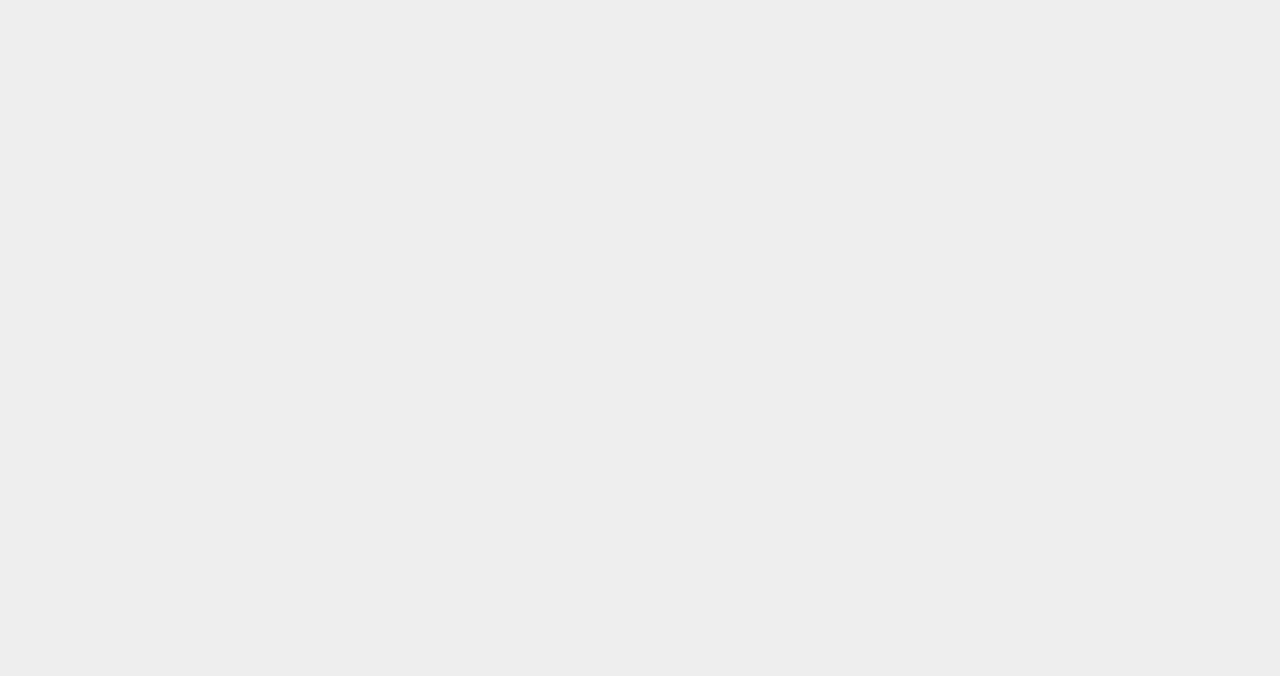
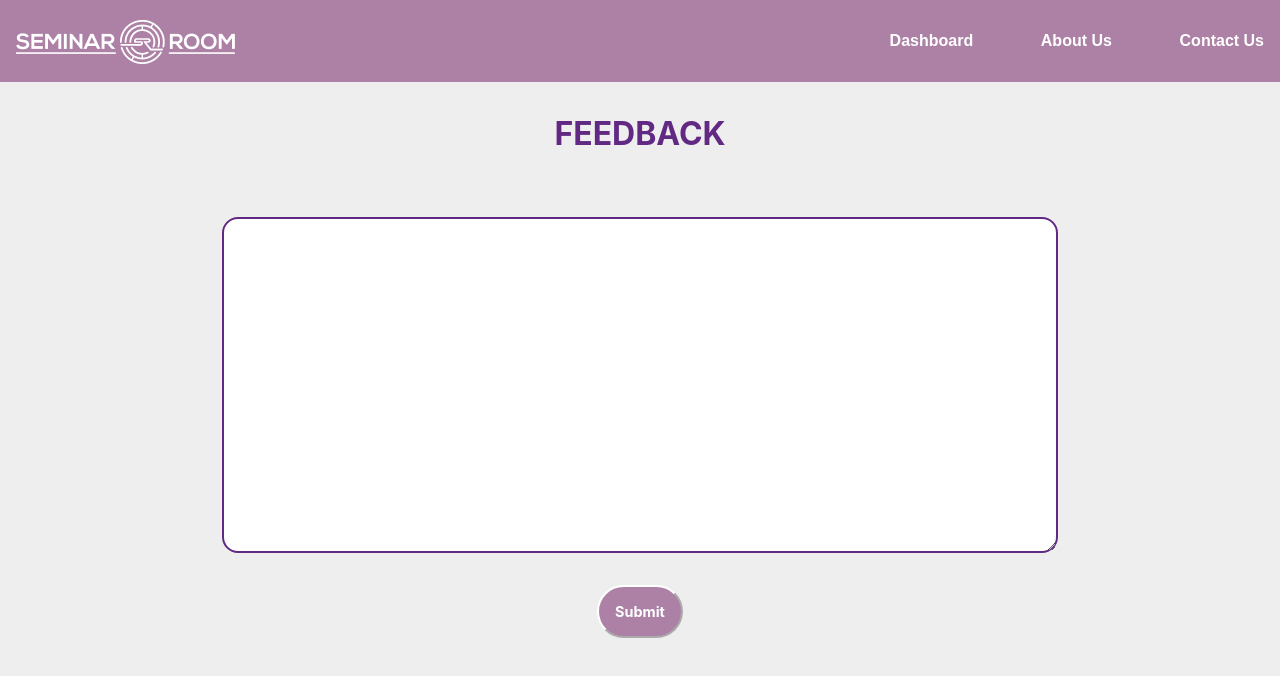
Before and after one commit to Seminar-Room/seminar-apr, a React (Vite) app: page /feedback/1 in a window 1280 px wide. Before the commit this address had no page. Shown: the top 676 px of the page. Built offline with nearby package versions, Linux system fonts and the light colour scheme; a web font is replaced by a local one.

Commit message:
final changes

```diff
--- a/src/components/auth/SignUp.jsx
+++ b/src/components/auth/SignUp.jsx
@@ -44,6 +44,8 @@ export default function SignUp(props){
                 localStorage.setItem("accessToken", response.data.accessToken)
                 localStorage.setItem("username", response.data.name)
                 localStorage.setItem("userState", 'ACTIVE')
+                localStorage.setItem("college", response.data.college)
+                localStorage.setItem("course", response.data.course)
             }
             setTimeout(() => {
                 setDisplayMessage("");
--- a/src/components/auth/VerifyUser.jsx
+++ b/src/components/auth/VerifyUser.jsx
@@ -6,6 +6,7 @@ import "./auth.css"
 import logo from "../../assets/logo.png"
 import { useMessage } from "../../context/message-context";
 import { useEffect } from "react";
+import { useUser } from "../../context/user-context";
 
 
 export default function VerifyUser(){
@@ -16,6 +17,7 @@ export default function VerifyUser(){
     var {displayMessage, setDisplayMessage} = useMessage();
     const [collegeList, setCollegeList] = useState(null);
     const [courseList, setCourseList] = useState(null);
+    const {userObj, setUserObj} = useUser();
     var userState = localStorage.getItem("userState") ? localStorage.getItem("userState") : null;
     var accessToken = localStorage.getItem("accessToken") ? localStorage.getItem("accessToken") : null;
 
@@ -30,7 +32,6 @@ export default function VerifyUser(){
         }).then(result => result.json())
         if(response.data){
             setUserResp(response.data)
-
             localStorage.setItem("username", response.data.name)
             localStorage.setItem("email", response.data.email)
         }
@@ -47,9 +48,12 @@ export default function VerifyUser(){
               },
         }).then(result => result.json())
         if(response.success === true){
+            setUserObj(response.data);
             if(response.data){
                 localStorage.setItem("accessToken", response.data.accessToken)
-                localStorage.setItem("userState", 'ACTIVE')
+                localStorage.setItem("userState", 'ACTIVE');
+                localStorage.setItem("college", response.data.college)
+                localStorage.setItem("course", response.data.course)
             }
             setTimeout(() => {
                 setDisplayMessage("");
--- a/src/components/feedback/Feedback.jsx
+++ b/src/components/feedback/Feedback.jsx
@@ -1,5 +1,74 @@
+import { Navigate, useNavigate, useParams } from "react-router-dom";
+import logo from "../../assets/logo.png"
+import './feedback.css'
+import { useState } from "react";
+import { useUser } from "../../context/user-context";
+import { useMessage } from "../../context/message-context";
+import { useEffect } from "react";
 export default function Feedback(){
+    const {id} = useParams();
+    const [userFeedback,setUserFeedback] = useState("");
+    const {userObj, setUserObj} = useUser();
+    var {displayMessage, setDisplayMessage} = useMessage();
+    const navigate = useNavigate();
+    const handleFormChange = (evt) => {
+        const value = evt.target.value;
+        setUserFeedback(value);
+      }
+
+      const logFeedback = async (userInfo) => {
+        setDisplayMessage("Submitting feedback...");
+        var feedbackObj = {
+            email: userInfo ? userInfo.email : localStorage.getItem("email"),
+            course: userInfo ? userInfo.course : localStorage.getItem("course"),
+            college: userInfo ? userInfo.college : localStorage.getItem("college"),
+            sessionId: id,
+            feedback: userFeedback,
+        }
+        var response = await fetch("http://seminarroom.in:5000/api/feedback", {
+                method: "POST",
+                body: JSON.stringify(feedbackObj),
+                headers: {
+                    "Content-Type": "application/json",
+                  },
+            }).then(result => result.json())
+        if(response.acknowledged){
+            setDisplayMessage("Feedback Submitted!")
+            setTimeout(() => {
+                setDisplayMessage("");
+                navigate('/')
+            },1000)
+        }
+    }
+    useEffect(() => {
+        setDisplayMessage("");
+    }, [])
+
     return(
-        <div>FEEDBACK PAGE</div>
+        <div>
+            <div className="navbar-regular">
+                <a href="/">
+                    <img alt="Seminar Room" className="logo" src={logo}/>
+                </a>
+                <div className="nav-links">
+                    <a href="/dashboard" className="nav-item">Dashboard</a>
+                    <a href="/" className="nav-item">About Us</a>
+                    <a href="/" className="nav-item">Contact Us</a>
+                </div>
+            </div>
+            <div style={{display:'flex', justifyContent: 'center', margin: '2rem'}}>
+                <div style={{display:'flex', flexDirection: 'column', alignItems:'center', width: '400px', gap: '2rem'}}>
+                    <div className="feedback-title">Feedback</div>
+                    {displayMessage ? (<div className="alert alert-info">
+                        <div className="alert-message information">{displayMessage}</div>
+                    </div>) :( <div></div> )}
+                    <textarea className="feedback-input" onChange={handleFormChange}></textarea>
+                    <button className="action-button-primary" onClick={() => {
+                        logFeedback(userObj);
+                    }}>Submit</button>
+                </div>
+            </div>
+
+        </div>
     )
 }
--- /dev/null
+++ b/src/components/feedback/feedback.css
@@ -0,0 +1,25 @@
+.feedback-title{
+    color: #612984;
+    font-size: 2rem;
+    text-transform: uppercase;
+    font-weight: bold;
+}
+
+.feedback-input{
+    border-radius: 1rem;
+    outline: none;
+    border: 2px solid #612984;
+    padding: 1rem;
+    font-size: 1.1rem;
+    width: 800px;
+    height: 300px;
+}
+.feedback-input:focus{
+    border-radius: 1rem;
+    outline: none;
+    border: 2px solid #612984;
+    padding: 1rem;
+    font-size: 1.1rem;
+    width: 800px;
+    height: 300px;
+}
--- a/src/components/sessionCard.jsx
+++ b/src/components/sessionCard.jsx
@@ -1,11 +1,36 @@
 /* eslint-disable react/prop-types */
 import { useNavigate } from "react-router"
 import { useSession } from "../context/session-context";
+import { useUser } from "../context/user-context";
 
 export default function SessionCard(props){
 
     const {sessionStream, setSessionStream} = useSession();
+    const {userObj, setUserObj} = useUser();
     const navigate = useNavigate();
+
+    const logAttendance = async (userInfo, sessionInfo) => {
+
+        var date = new Date();
+        var currentDate = date.toLocaleDateString("en-GB");
+        var currentTime = date.toLocaleTimeString("en-US");
+        var attendanceObj = {
+            email: userInfo ? userInfo.email : localStorage.getItem("email"),
+            course: userInfo ? userInfo.course : localStorage.getItem("course"),
+            college: userInfo ? userInfo.college : localStorage.getItem("college"),
+            sessionId: sessionInfo._id,
+            sessionTitle: sessionInfo.title,
+            userJoinedAt: currentDate + " " + currentTime,
+        }
+
+        var response = await fetch("http://seminarroom.in:5000/api/attendance", {
+                method: "POST",
+                body: JSON.stringify(attendanceObj),
+                headers: {
+                    "Content-Type": "application/json",
+                  },
+            }).then(result => result.json())
+    }
 
     return(
         <div className="session-card-container">
@@ -20,10 +45,14 @@ export default function SessionCard(props){
             </div>
             <div className="session-prob">{props.sessionData.problemStatement}</div>
             <div style={{display: 'flex', justifyContent: 'space-between', alignItems: 'center'}}>
-                <button className="action-button-primary" onClick={() => {
+                { props.sessionData.feedbackEnabled === true ? (<button className="action-button-primary" onClick={() => {
+                    setSessionStream(props.sessionData)
+                    navigate(`/feedback/${props.sessionData._id}`)
+                }}>Feedback</button>) : (<button className="action-button-primary" onClick={() => {
+                    logAttendance(userObj, props.sessionData);
                     setSessionStream(props.sessionData)
                     navigate(`/session/${props.sessionData.sessionURL}`)
-                }}>Join Session</button>
+                }}>Join Session</button>)}
                 <div className="session-schedule">{props.sessionData.sessionDate}, {props.sessionData.sessionTime}</div>
             </div>
         </div>
--- /dev/null
+++ b/src/context/user-context.jsx
@@ -0,0 +1,27 @@
+// import { createContext, useContext, useState } from "react";
+
+import { useContext } from "react";
+import { useState } from "react";
+import { createContext } from "react";
+
+const UserContext = createContext(null);
+
+const UserProvider = ({ children }) => {
+
+    const [userObj, setUserObj] = useState(null);
+
+    return (
+      <UserContext.Provider
+        value={{
+          userObj,
+          setUserObj
+        }}
+      >
+        {children}
+      </UserContext.Provider>
+    );
+  };
+
+  const useUser = () => useContext(UserContext);
+
+export { UserProvider, useUser };
--- a/src/main.jsx
+++ b/src/main.jsx
@@ -9,11 +9,13 @@ import Feedback from './components/feedback/Feedback.jsx'
 import { SessionProvider } from './context/session-context.jsx';
 import SessionStream from './pages/SessionStream.jsx';
 import { MessageProvider } from './context/message-context.jsx';
+import { UserProvider } from './context/user-context.jsx';
 
 ReactDOM.createRoot(document.getElementById('root')).render(
   <React.StrictMode>
 
     <Router>
+      <UserProvider>
         <MessageProvider>
           <SessionProvider>
               <Routes>
@@ -21,10 +23,11 @@ ReactDOM.createRoot(document.getElementById('root')).render(
                 <Route path="/login" element={<VerifyUser/>}/>
                 <Route path="/dashboard" element={<Dashboard/>}/>
                 <Route path="/session/:id" element={<SessionStream/>}/>
-              <Route path="/feedback" element={<Feedback/>}/>
+                <Route path="/feedback/:id" element={<Feedback/>}/>
               </Routes>
             </SessionProvider>
         </MessageProvider>
+      </UserProvider>
     </Router>
 
   </React.StrictMode>,
```
Also changed, not shown: src/pages/SessionStream.jsx (+49 -5 lines). Lines whose indentation alone changed are shown as unchanged.
